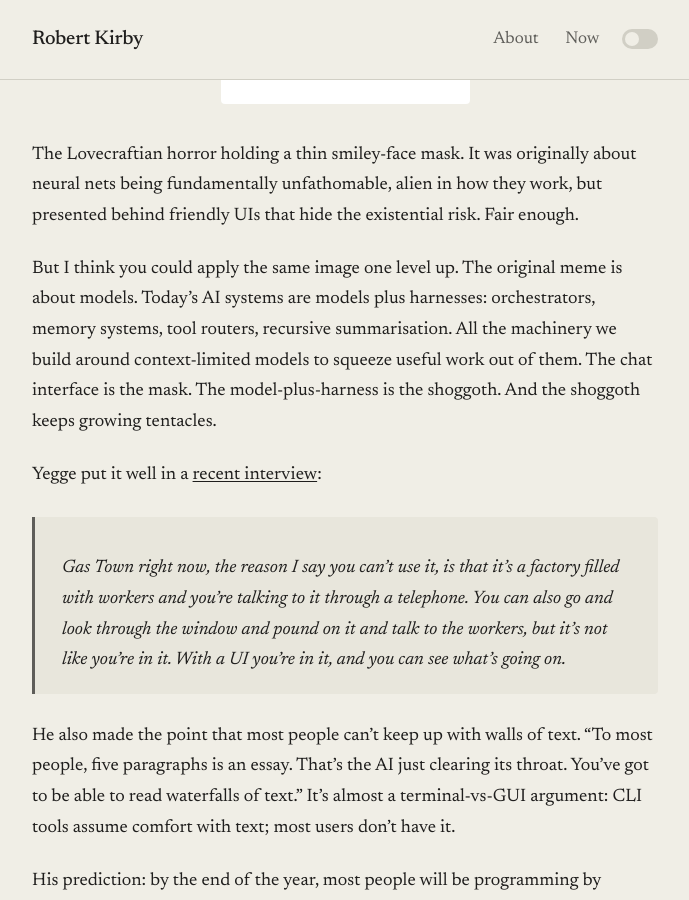
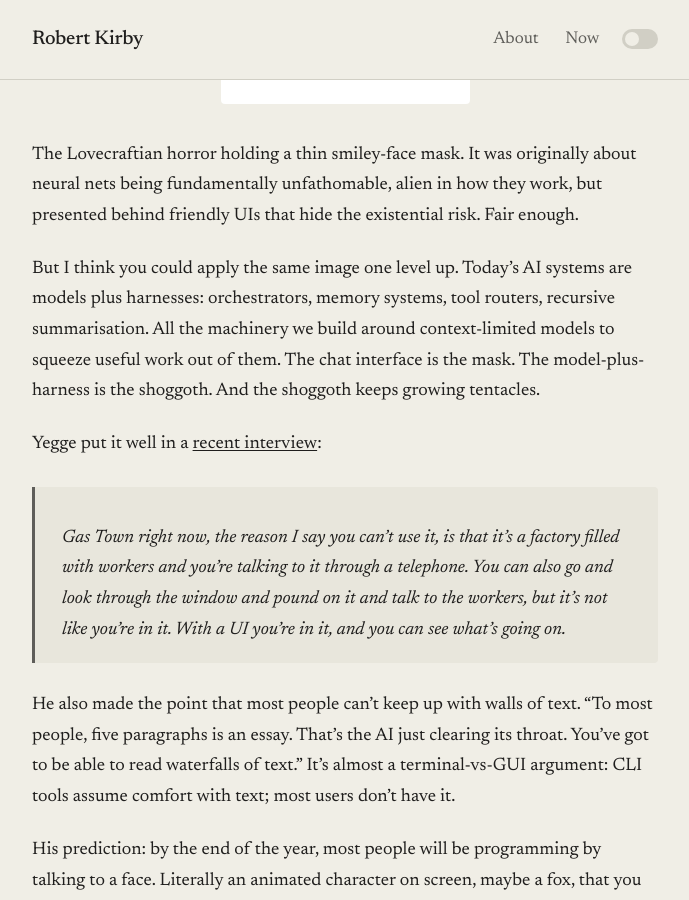
Before and after one commit to rob137/rob137.github.io, a Jekyll site: the page built from _posts/2026-03-13-the-mask-we-cant-drop.md, in a window 1280 px wide and 900 px high, scrolled down 1557 px. Shown: the whole window, without its empty margins (295-984 px from the left). Built offline with Jekyll 4.4.1, drawn with Linux system fonts in a browser that asks for light colours.

Commit message:
Drop redundant 'original meme is about models'
Co-Authored-By: Claude Opus 4.5 <noreply@anthropic.com>

```diff
--- a/_posts/2026-03-13-the-mask-we-cant-drop.md
+++ b/_posts/2026-03-13-the-mask-we-cant-drop.md
@@ -28,7 +28,7 @@ But walking home, I kept thinking about the shoggoth meme.
 
 The Lovecraftian horror holding a thin smiley-face mask. It was originally about neural nets being fundamentally unfathomable, alien in how they work, but presented behind friendly UIs that hide the existential risk. Fair enough.
 
-But I think you could apply the same image one level up. The original meme is about models. Today's AI systems are models plus harnesses: orchestrators, memory systems, tool routers, recursive summarisation. All the machinery we build around context-limited models to squeeze useful work out of them. The chat interface is the mask. The model-plus-harness is the shoggoth. And the shoggoth keeps growing tentacles.
+But I think you could apply the same image one level up. Today's AI systems are models plus harnesses: orchestrators, memory systems, tool routers, recursive summarisation. All the machinery we build around context-limited models to squeeze useful work out of them. The chat interface is the mask. The model-plus-harness is the shoggoth. And the shoggoth keeps growing tentacles.
 
 Yegge put it well in a [recent interview](https://youtu.be/aFsAOu2bgFk?si=HmI24lztbaIOULJp&t=1700):
 
```
